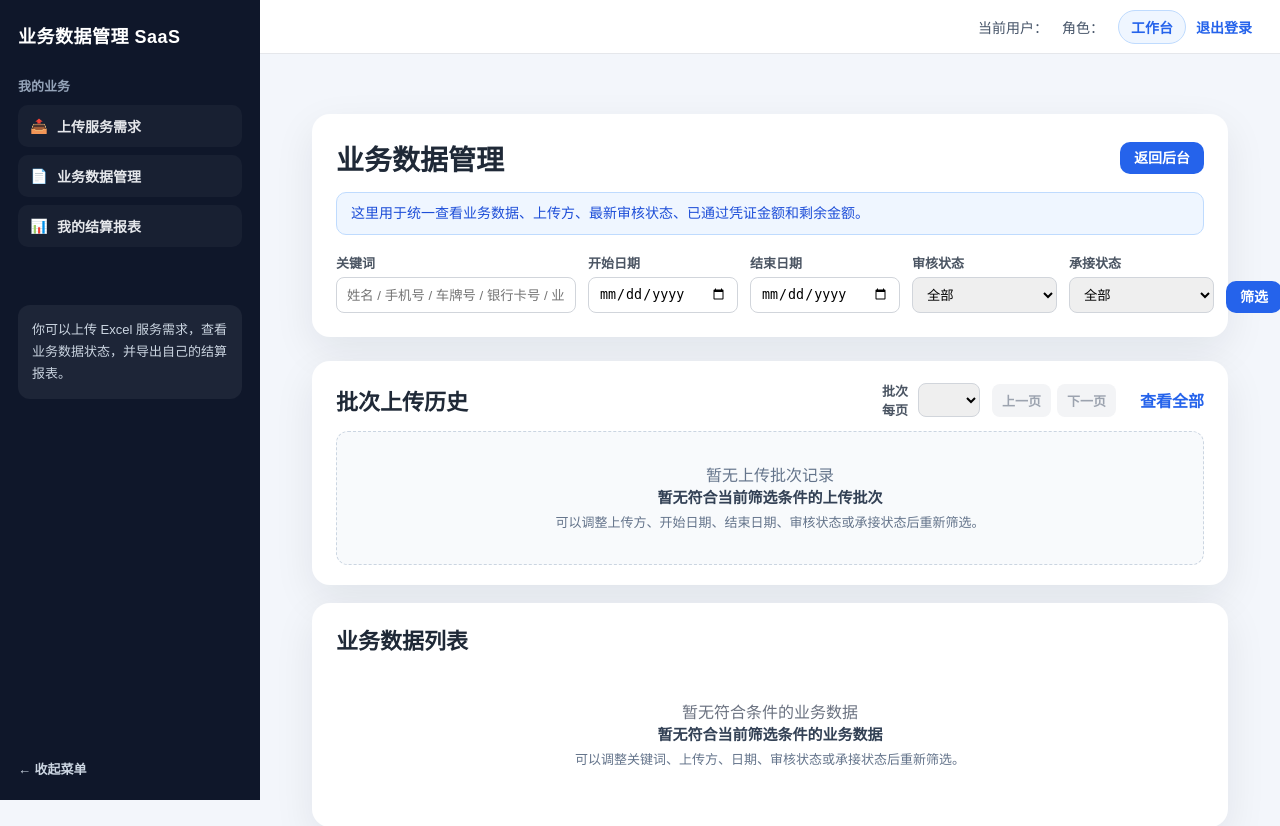
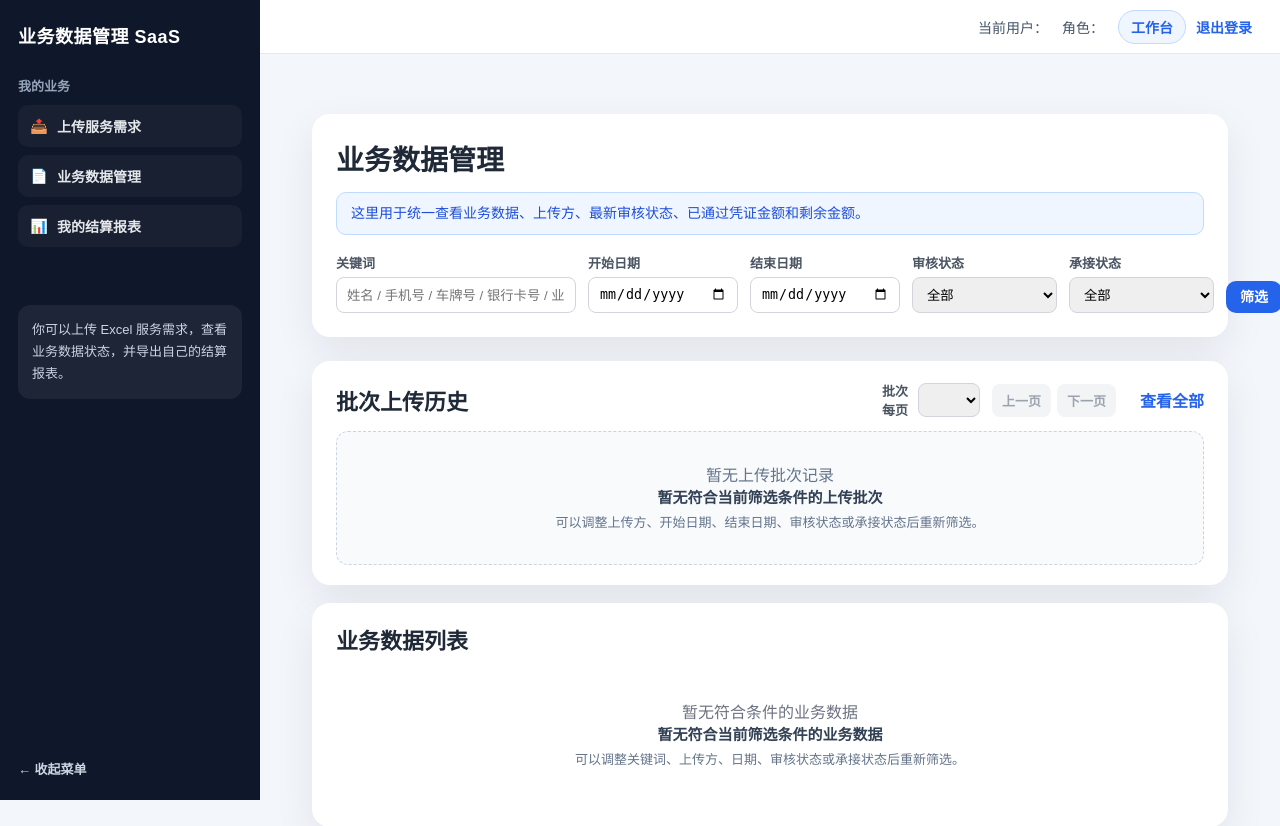
Before and after one commit to jordanlee5/business-saas-mvp, a FastAPI app: template app/templates/business_records.html in a window 1280 px wide; the page is wider, and only the part inside the window is pictured. Shown: the top 826 px of that part. Run offline with FastAPI, Linux system fonts and the light colour scheme; the template is opened without the code that fills it, so the values that code supplies are empty.

Commit message:
remove duplicate dashboard back button from business records

```diff
--- a/app/templates/business_records.html
+++ b/app/templates/business_records.html
@@ -348,7 +348,6 @@
     <div class="ui-card">
         <div class="page-header">
             <h1>业务数据管理</h1>
-            <a class="ui-button-primary" href="/dashboard">返回后台</a >
         </div>
 
         <div class="ui-hint">
```
